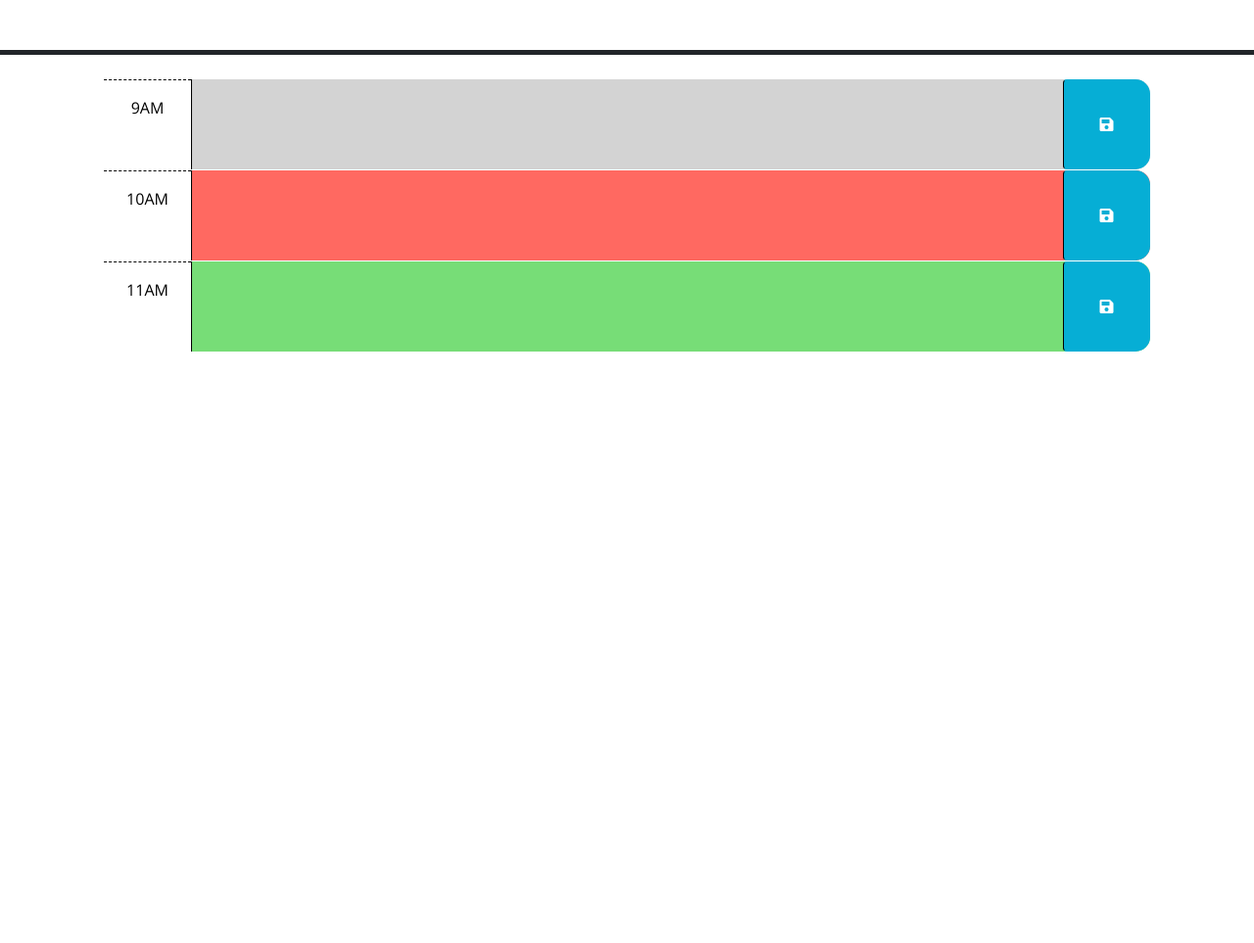
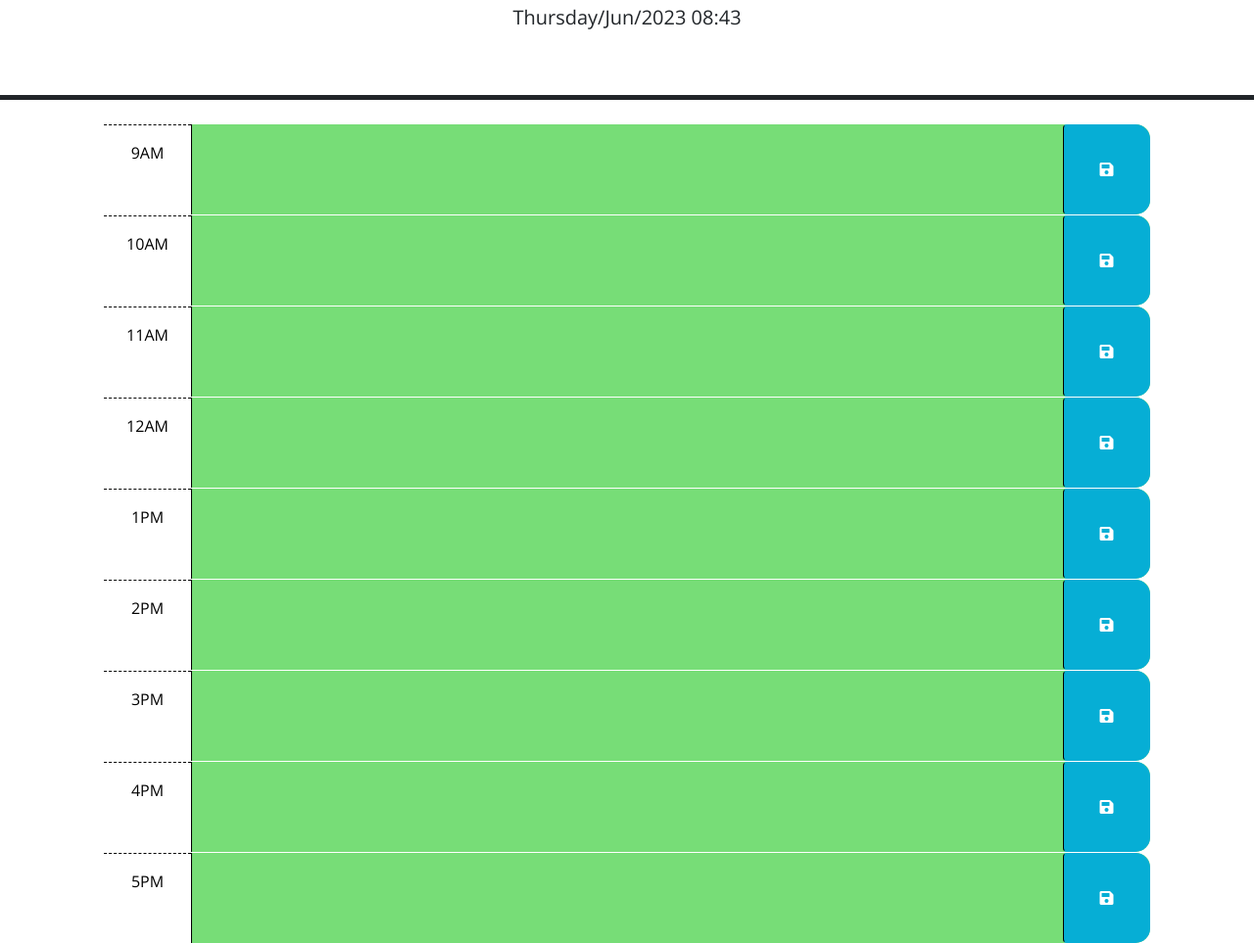
Before and after one commit to AlyssaPidgeon/Daily-work-planner, a plain HTML site: page Develop/index.html in a window 1280 px wide. Shown: the part 176-1139 px from the top of the page at 98% size. Before the commit the page ends 800 px from the top, so only its background shows below. Drawn offline with nearby package versions, Linux system fonts and the light colour scheme; files that its build step writes are made by us from their sources.

Commit message:
updated code with for loop to check time status

```diff
--- a/Develop/Assets/JS/script.js
+++ b/Develop/Assets/JS/script.js
@@ -1,7 +1,41 @@
 // Wrap all code that interacts with the DOM in a call to jQuery to ensure that
 // the code isn't run until the browser has finished rendering all the elements
 // in the html.
-$(function () {
+$(".saveBtn").on("click", function () {
+  var time = $(this).parent().attr("id");
+  var text = $(this).siblings(".description").val();
+  console.log(time, text);
+  localStorage.setItem(time, text);
+});
+
+$("#hour-9 .description").val(localStorage.getItem("hour-9"));
+$("#hour-10 .description").val(localStorage.getItem("hour-10"));
+$("#hour-11 .description").val(localStorage.getItem("hour-11"));
+$("#hour-12 .description").val(localStorage.getItem("hour-12"));
+$("#hour-13 .description").val(localStorage.getItem("hour-13"));
+$("#hour-14 .description").val(localStorage.getItem("hour-14"));
+$("#hour-15 .description").val(localStorage.getItem("hour-15"));
+$("#hour-16 .description").val(localStorage.getItem("hour-16"));
+$("#hour-17 .description").val(localStorage.getItem("hour-17"));
+
+//compare the current time with each schedule time to run the past/present/future colour-code
+var currentHour = dayjs().hour();
+console.log(currentHour);
+$(".time-block").each(function () {
+  var blockTime = parseInt($(this).attr("id").split("-")[1]);
+  console.log(blockTime);
+  if (blockTime < currentHour) {
+    $(this).addClass("past");
+  } else if (blockTime === currentHour) {
+    $(this).removeClass("past");
+    $(this).addClass("present");
+  } else {
+    $(this).removeClass("past");
+    $(this).removeClass("present");
+    $(this).addClass("future");
+  }
+});
+
 // TODO: Add a listener for click events on the save button. This code should
 // use the id in the containing time-block as a key to save the user input in
 // local storage. HINT: What does `this` reference in the click listener
@@ -20,4 +54,20 @@ $(function () {
 // attribute of each time-block be used to do this?
 //
 // TODO: Add code to display the current date in the header of the page.
-});
+
+//code to run for saving user text locally:
+
+// element - text area - where use enters input
+
+//code for removing user entered text:
+// function handleRemoveItem(event) {
+//   // convert button we pressed (`event.target`) to a jQuery DOM object
+//   var btnClicked = $(event.target);
+
+//   // get the parent `<li>` element from the button we pressed and remove it
+//   btnClicked.parent("li").remove();
+// }
+
+//this code displays the time at the top of the page:
+var time = dayjs().format("dddd/MMM/YYYY hh:mm");
+$("#currentDay").text(time);
--- a/Develop/index.html
+++ b/Develop/index.html
@@ -18,7 +18,7 @@
       href="https://fonts.googleapis.com/css?family=Open+Sans&display=swap"
       rel="stylesheet"
     />
-    <link rel="stylesheet" href="style.css" />
+    <link rel="stylesheet" href="./Assets/CSS/style.css " />
     <title>Work Day Scheduler</title>
   </head>
 
@@ -40,7 +40,7 @@
         -->
 
       <!-- Example of a past time block. The "past" class adds a gray background color. -->
-      <div id="hour-9" class="row time-block past">
+      <div id="hour-9" class="row time-block ">
         <div class="col-2 col-md-1 hour text-center py-3">9AM</div>
         <textarea class="col-8 col-md-10 description" rows="3"> </textarea>
         <button class="btn saveBtn col-2 col-md-1" aria-label="save">
@@ -48,7 +48,68 @@
         </button>
       </div>
 
-      <!-- Example of a a present time block. The "present" class adds a red background color. -->
+      <div id="hour-10" class="row time-block ">
+        <div class="col-2 col-md-1 hour text-center py-3">10AM</div>
+        <textarea class="col-8 col-md-10 description" rows="3"> </textarea>
+        <button class="btn saveBtn col-2 col-md-1" aria-label="save">
+          <i class="fas fa-save" aria-hidden="true"></i>
+        </button>
+      </div>
+      <div id="hour-11" class="row time-block ">
+        <div class="col-2 col-md-1 hour text-center py-3">11AM</div>
+        <textarea class="col-8 col-md-10 description" rows="3"> </textarea>
+        <button class="btn saveBtn col-2 col-md-1" aria-label="save">
+          <i class="fas fa-save" aria-hidden="true"></i>
+        </button>
+      </div>
+
+      <div id="hour-12" class="row time-block ">
+        <div class="col-2 col-md-1 hour text-center py-3">12AM</div>
+        <textarea class="col-8 col-md-10 description" rows="3"> </textarea>
+        <button class="btn saveBtn col-2 col-md-1" aria-label="save">
+          <i class="fas fa-save" aria-hidden="true"></i>
+        </button>
+      </div>
+      <div id="hour-13" class="row time-block ">
+        <div class="col-2 col-md-1 hour text-center py-3">1PM</div>
+        <textarea class="col-8 col-md-10 description" rows="3"> </textarea>
+        <button class="btn saveBtn col-2 col-md-1" aria-label="save">
+          <i class="fas fa-save" aria-hidden="true"></i>
+        </button>
+      </div>
+      <div id="hour-14" class="row time-block ">
+        <div class="col-2 col-md-1 hour text-center py-3">2PM</div>
+        <textarea class="col-8 col-md-10 description" rows="3"> </textarea>
+        <button class="btn saveBtn col-2 col-md-1" aria-label="save">
+          <i class="fas fa-save" aria-hidden="true"></i>
+        </button>
+      </div>
+      <div id="hour-15" class="row time-block ">
+        <div class="col-2 col-md-1 hour text-center py-3">3PM</div>
+        <textarea class="col-8 col-md-10 description" rows="3"> </textarea>
+        <button class="btn saveBtn col-2 col-md-1" aria-label="save">
+          <i class="fas fa-save" aria-hidden="true"></i>
+        </button>
+      </div>
+
+      <div id="hour-16" class="row time-block ">
+        <div class="col-2 col-md-1 hour text-center py-3">4PM</div>
+        <textarea class="col-8 col-md-10 description" rows="3"> </textarea>
+        <button class="btn saveBtn col-2 col-md-1" aria-label="save">
+          <i class="fas fa-save" aria-hidden="true"></i>
+        </button>
+      </div>
+
+      <div id="hour-17" class="row time-block ">
+        <div class="col-2 col-md-1 hour text-center py-3">5PM</div>
+        <textarea class="col-8 col-md-10 description" rows="3"> </textarea>
+        <button class="btn saveBtn col-2 col-md-1" aria-label="save">
+          <i class="fas fa-save" aria-hidden="true"></i>
+        </button>
+      </div>
+
+
+      <!-- Example of a a present time block. The "present" class adds a red background color.
       <div id="hour-10" class="row time-block present">
         <div class="col-2 col-md-1 hour text-center py-3">10AM</div>
         <textarea class="col-8 col-md-10 description" rows="3"> </textarea>
@@ -57,14 +118,14 @@
         </button>
       </div>
 
-      <!-- Example of a future time block. The "future" class adds a green background color. -->
-      <div id="hour-11" class="row time-block future">
+      Example of a future time block. The "future" class adds a green background color. -->
+      <!-- <div id="hour-11" class="row time-block future">
         <div class="col-2 col-md-1 hour text-center py-3">11AM</div>
         <textarea class="col-8 col-md-10 description" rows="3"> </textarea>
         <button class="btn saveBtn col-2 col-md-1" aria-label="save">
           <i class="fas fa-save" aria-hidden="true"></i>
         </button>
-      </div>
+      </div> -->
 
     <script src="https://code.jquery.com/jquery-3.4.1.min.js"></script>
     <script
@@ -73,6 +134,6 @@
       crossorigin="anonymous"
     ></script>
 
-    <script src="script.js"></script>
+    <script src="./Assets/JS/script.js"></script>
   </body>
 </html>
```
Also changed, not shown: 2 other files. Lines whose indentation alone changed are shown as unchanged.
